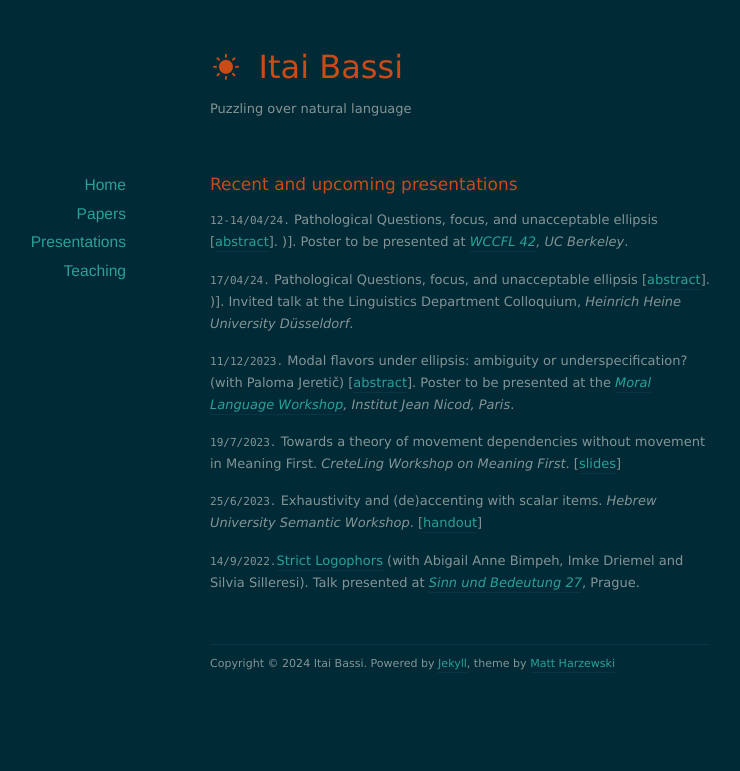
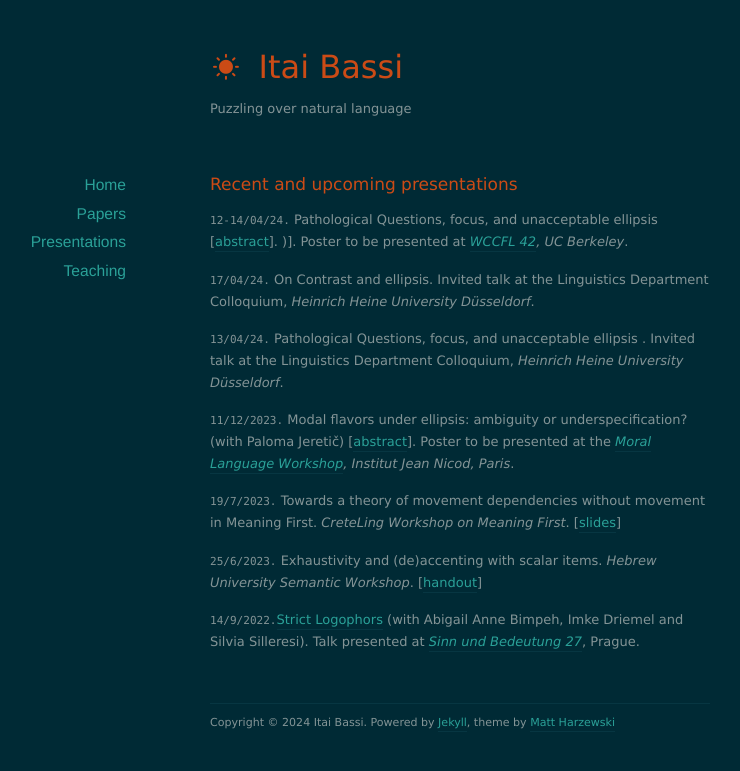
Before and after one commit to itaibassi/itaibassi.github.io, a Jekyll site: the page built from presentations/index.markdown, in a window 1280 px wide. Shown: the top 771 px of the page, without its empty margins (180-920 px from the left). Built offline with Jekyll 4.4.1, drawn with Linux system fonts in a browser that asks for light colours; nearby versions of some CDN libraries.

Commit message:
Update index.markdown

```diff
--- a/presentations/index.markdown
+++ b/presentations/index.markdown
@@ -14,9 +14,10 @@ title: Presentations
 [[abstract](https://www.dropbox.com/scl/fi/stuv4sw35ss78xlmhmeu6/Abstract-Pathological-Questions-focus-and-unacceptable-ellipsis.pdf?rlkey=t2tnh0ifvb9l17vdja8s6irbs&dl=0)].
 )]. Poster to be presented at *[WCCFL 42](https://www.wccfl42.com/home), UC Berkeley*.
 
-`17/04/24.`  Pathological Questions, focus, and unacceptable ellipsis
-[[abstract](https://www.dropbox.com/scl/fi/stuv4sw35ss78xlmhmeu6/Abstract-Pathological-Questions-focus-and-unacceptable-ellipsis.pdf?rlkey=t2tnh0ifvb9l17vdja8s6irbs&dl=0)].
-)]. Invited talk at the Linguistics Department Colloquium, *Heinrich Heine University Düsseldorf*.
+`17/04/24.`  On Contrast and ellipsis. Invited talk at the Linguistics Department Colloquium, *Heinrich Heine University Düsseldorf*.
+
+`13/04/24.`  Pathological Questions, focus, and unacceptable ellipsis
+. Invited talk at the Linguistics Department Colloquium, *Heinrich Heine University Düsseldorf*.
 
 `11/12/2023.` Modal flavors under ellipsis: ambiguity or underspecification? (with Paloma Jeretič) [[abstract](https://www.dropbox.com/scl/fi/9fga8twozfypck2rbrpf7/Modal-flavors-under-ellipsis-ambiguity-or-underspecification.pdf?rlkey=eslrrrjbt7hdkgsc288rzphw1&dl=0)]. Poster to be presented at  the *[Moral Language Workshop](https://www.dropbox.com/scl/fi/9fga8twozfypck2rbrpf7/Modal-flavors-under-ellipsis-ambiguity-or-underspecification.pdf?rlkey=eslrrrjbt7hdkgsc288rzphw1&dl=0), Institut Jean Nicod, Paris*.
 
```
